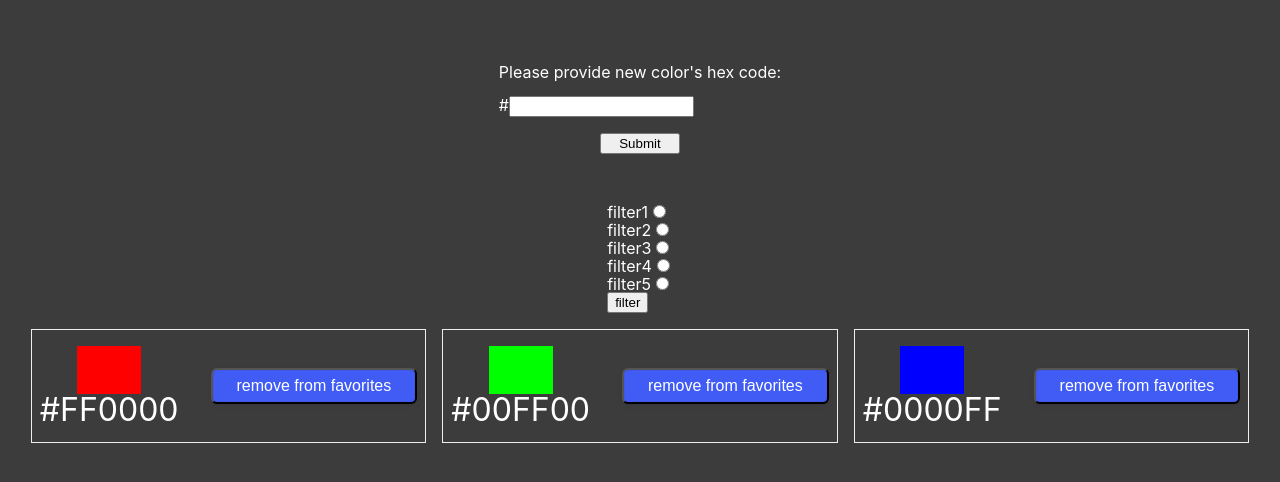
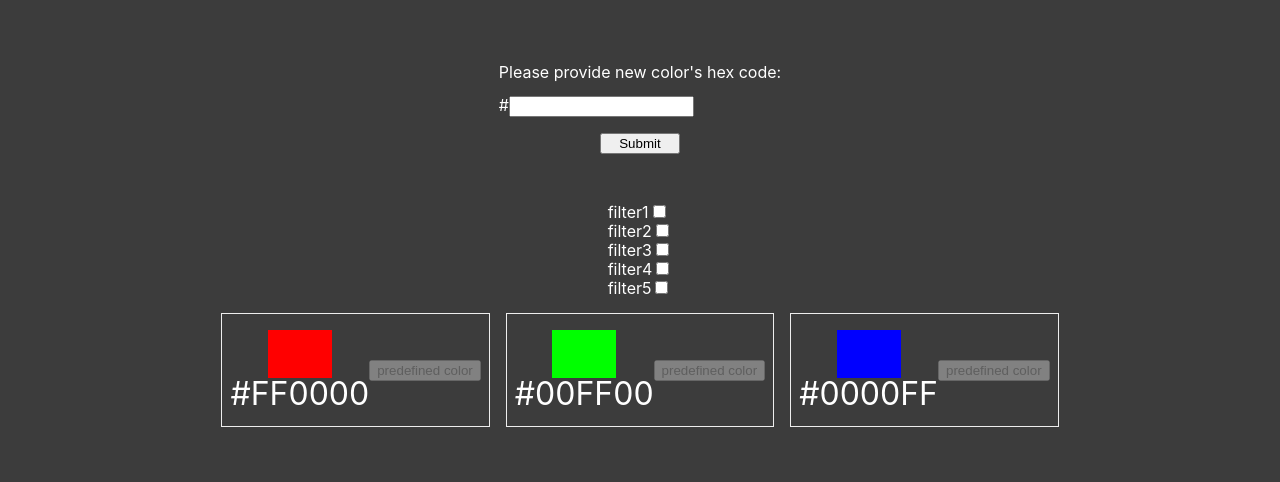
Before and after one commit to Jinpai666/favourite-colors, a React (Create React App) app: page / in a window 1280 px wide. Shown: the top 482 px of the page. Built offline with nearby package versions, Linux system fonts and the light colour scheme.

Commit message:
disable buttons for predefined colors

```diff
--- a/src/components/AddColorForm.tsx
+++ b/src/components/AddColorForm.tsx
@@ -44,6 +44,7 @@ const AddColors = ({allColors, colorsFromStorage, setColors, predefinedColors}:P
             setIsInStorage(false);
             setInputIsIncorrect(false);
             setInputValue("")
+            console.log(event.currentTarget.children[1].children[1]);
             return;
         }
 
@@ -83,6 +84,7 @@ const AddColors = ({allColors, colorsFromStorage, setColors, predefinedColors}:P
                         maxLength={6}
                         onChange={(event) => setInputValue("#" + event.target.value)}
                         pattern="[a-zA-Z0-9]+"
+                        value={inputValue.slice(1)}
                     />
                 </div>
                 <button className={"addForm__button"} type={"submit"}>Submit</button>
--- a/src/components/FilterColorsForm.tsx
+++ b/src/components/FilterColorsForm.tsx
@@ -24,25 +24,24 @@ export default class FilterColors extends Component <MyProps> {
                 <form>
                     <div>
                         <label htmlFor="filter1">filter1</label>
-                        <input type="radio" id="filter1" name="filter1" value="filer1"/>
+                        <input onChange={()=>console.log('filtr1')} type="checkbox" id="filter1" name="filter1" value="filer1"/>
                     </div>
                     <div>
                         <label htmlFor="filter2">filter2</label>
-                        <input type="radio" id="filter2" name="filter2" value="filer2"/>
+                        <input onChange={()=>console.log('filtr2')} type="checkbox" id="filter2" name="filter2" value="filer2"/>
                     </div>
                     <div>
                         <label htmlFor="filter3">filter3</label>
-                        <input type="radio" id="filter3" name="filter3" value="filer3"/>
+                        <input onChange={()=>console.log('filtr3')} type="checkbox" id="filter3" name="filter3" value="filer3"/>
                     </div>
                     <div>
                         <label htmlFor="filter4">filter4</label>
-                        <input type="radio" id="filter4" name="filter4" value="filer4"/>
+                        <input onChange={()=>console.log('filtr4')} type="checkbox" id="filter4" name="filter4" value="filer4"/>
                     </div>
                     <div>
                         <label htmlFor="filter5">filter5</label>
-                        <input type="radio" id="filter5" name="filter5" value="filer5"/>
+                        <input onChange={()=>console.log('filtr5')} type="checkbox" id="filter5" name="filter5" value="filer5"/>
                     </div>
-                    <button onClick={()=>console.log('fil;truje')}>filter</button>
                 </form>
             </>
         );
--- a/src/components/Generator.tsx
+++ b/src/components/Generator.tsx
@@ -38,10 +38,12 @@ const Generator = ({allColors, predefinedColors, setColors, colors}:Props) => {
                             <div className="generator__presentation" style={{backgroundColor: `${color.code}`}}/>
                             <p>{color.code}</p>
                         </div>
-                        <button className="generator__button-remove" value={color.code}
+                        {!predefinedColors.map(color => color.code).includes(color.code)
+                            ? <button className="generator__button-remove" value={color.code}
                                 onClick={(event) => handleClick(event, allColors, predefinedColors)}>remove
                             from favorites
                         </button>
+                            :<button disabled={true}>predefined color</button>}
                     </div>
                 )
             )}
--- a/src/scss/_generator.scss
+++ b/src/scss/_generator.scss
@@ -45,5 +45,8 @@
     &:hover {
       box-shadow: rgba(50, 50, 93, .1) 0 0 0 1px inset, rgba(50, 50, 93, .2) 0 6px 15px 0, rgba(0, 0, 0, .1) 0 2px 2px 0, rgba(50, 151, 211, .3) 0 0 0 4px;
     }
+    &:disabled{
+      cursor: unset;
+    }
   }
 }
```
